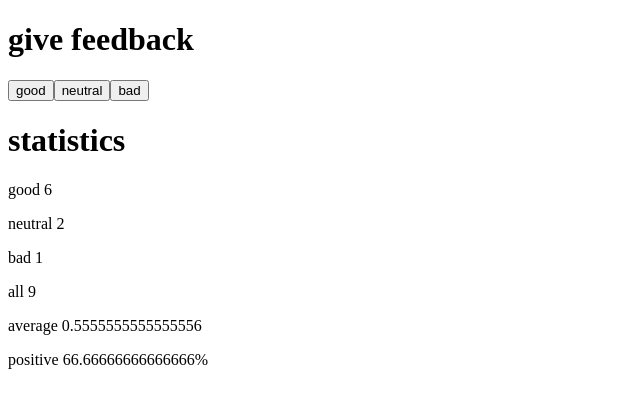
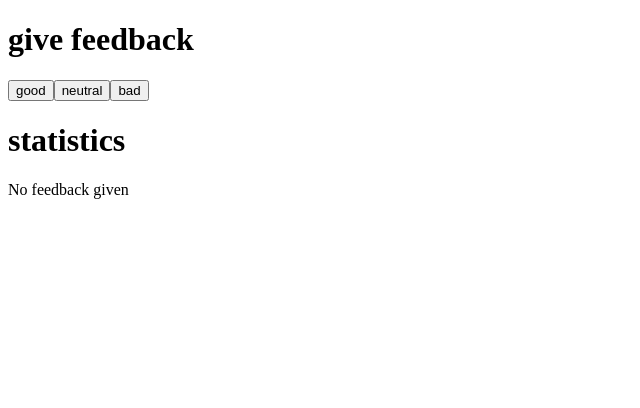
Before and after one commit to bryantt23/fso-part1, a React (Vite) app: page / in a window 1280 px wide. Shown: the top 408 px of the page, without its empty margins (0-640 px from the left). Built offline with nearby package versions, Linux system fonts and the light colour scheme.

Commit message:
1.9: unicafe step4

```diff
--- a/src/App.jsx
+++ b/src/App.jsx
@@ -1,21 +1,29 @@
 import { useState } from 'react'
 
 const Statistics = ({ good, bad, neutral }) => {
+
   return <div>
     <h1>statistics</h1>
-    <p>good {`${good}`}</p>
-    <p>neutral {`${neutral}`}</p>
-    <p>bad {`${bad}`}</p>
-    <p>all {`${good + neutral + bad}`}</p>
-    <p>average {`${(good - bad) / (good + neutral + bad)}`}</p>
-    <p>positive {`${(good) / (good + neutral + bad) * 100}`}%</p></div>
+    {(good === 0 && bad === 0 && neutral === 0) ?
+      <p> No feedback given</p>
+      : (
+        <div>
+          <p>good {`${good}`}</p>
+          <p>neutral {`${neutral}`}</p>
+          <p>bad {`${bad}`}</p>
+          <p>all {`${good + neutral + bad}`}</p>
+          <p>average {`${(good - bad) / (good + neutral + bad)}`}</p>
+          <p>positive {`${(good) / (good + neutral + bad) * 100}`}%</p>
+        </div>)
+    }
+  </div>
 }
 
 const App = () => {
   // save clicks of each button to its own state
-  const [good, setGood] = useState(6)
-  const [neutral, setNeutral] = useState(2)
-  const [bad, setBad] = useState(1)
+  const [good, setGood] = useState(0)
+  const [neutral, setNeutral] = useState(0)
+  const [bad, setBad] = useState(0)
 
   return (
     <div>
```
